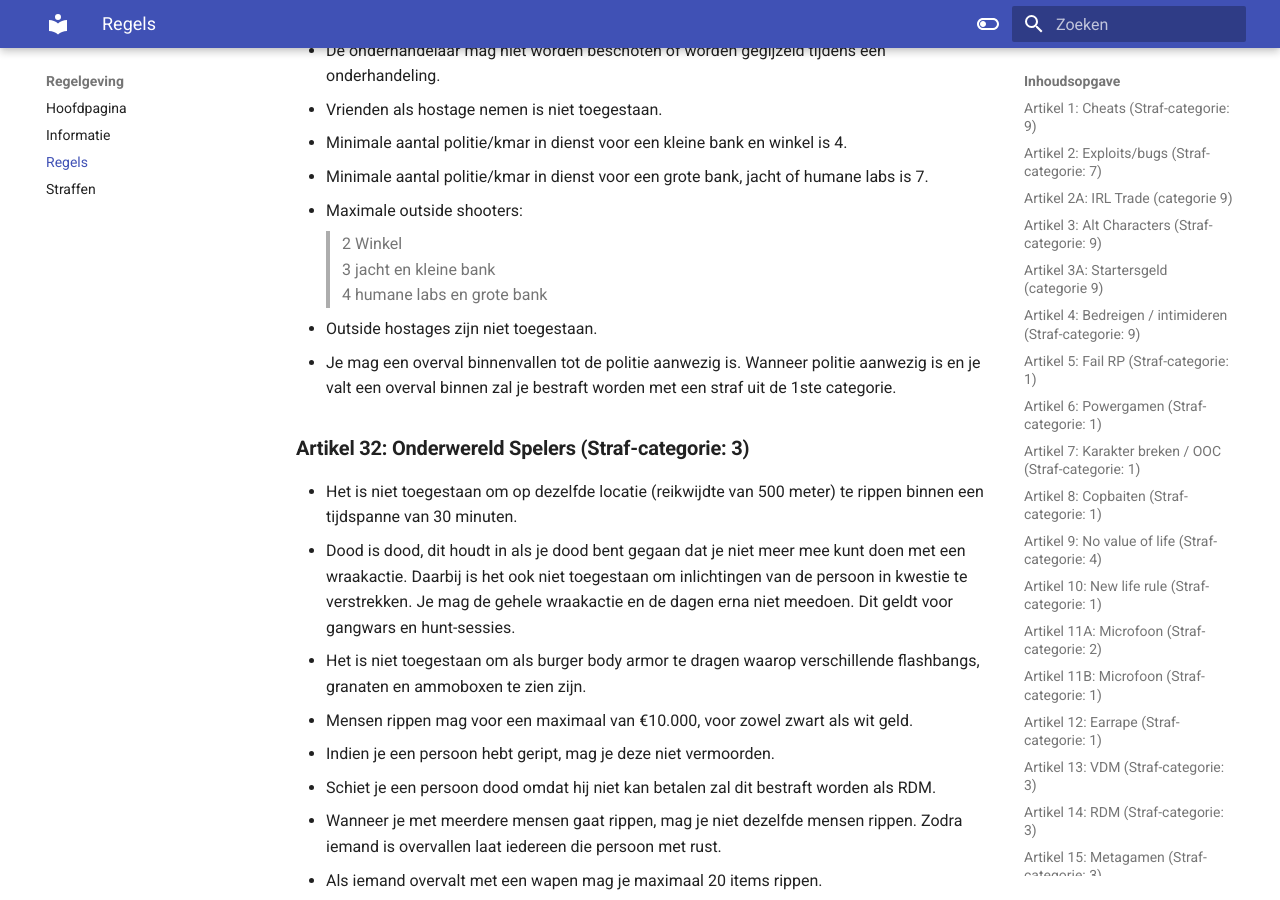
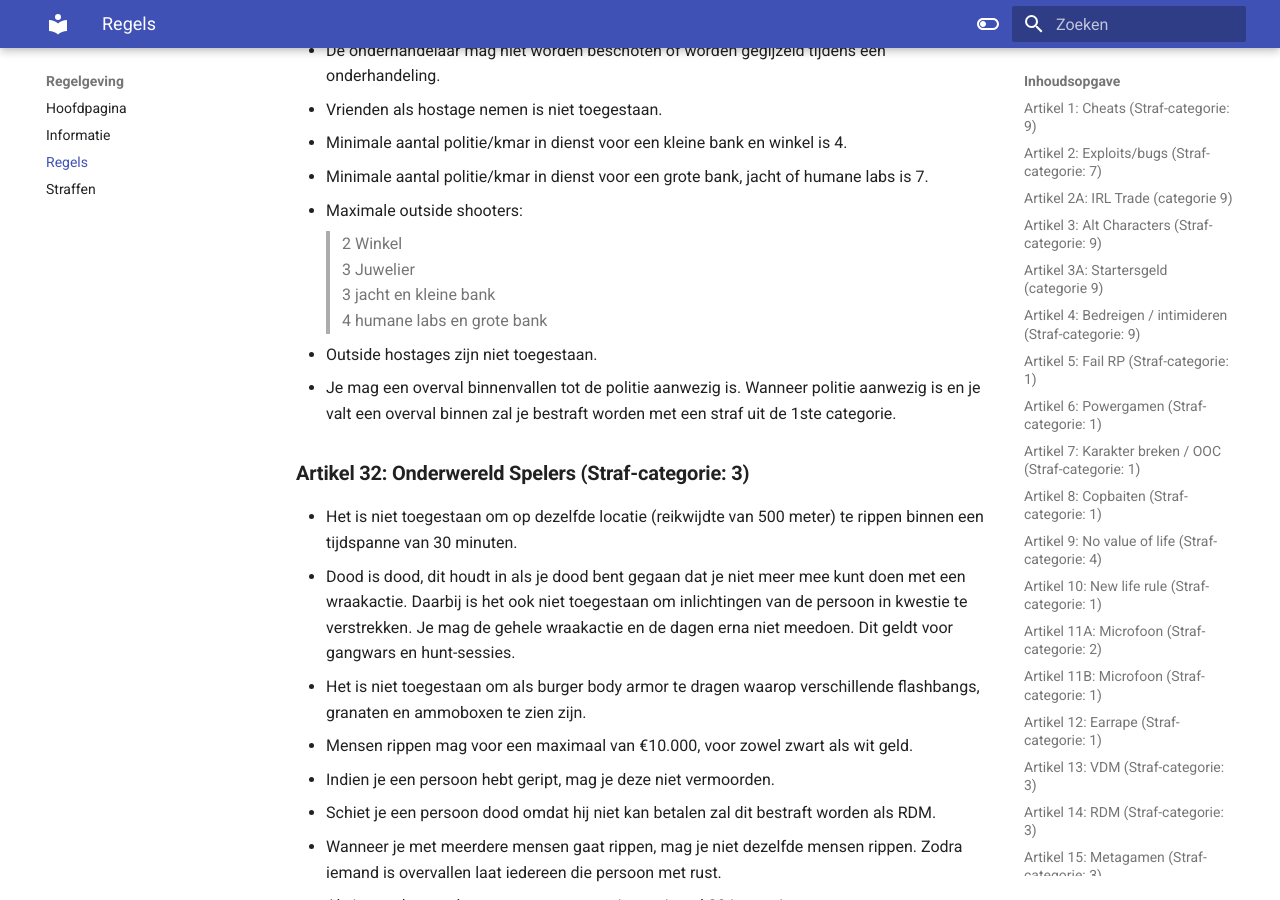
Before and after one commit to ZuiderVeenRP/apv, an MkDocs documentation site: the page built from docs/algemeen.md, in a window 1280 px wide and 900 px high, scrolled down 10875 px. Built offline with MkDocs 1.6.1 and Material for MkDocs 9.7.7, drawn with Linux system fonts in a browser that asks for light colours; comment, search, counter and statistics services are not loaded.

Commit message:
Update algemeen.md

```diff
--- a/docs/algemeen.md
+++ b/docs/algemeen.md
@@ -250,6 +250,7 @@
 - Minimale aantal politie/kmar in dienst voor een grote bank, jacht of humane labs is 7.
 - Maximale outside shooters:
 > 2 Winkel </br>
+> 3 Juwelier </br>
 > 3 jacht en kleine bank </br>
 > 4 humane labs en grote bank </br>
 - Outside hostages zijn niet toegestaan.
```
